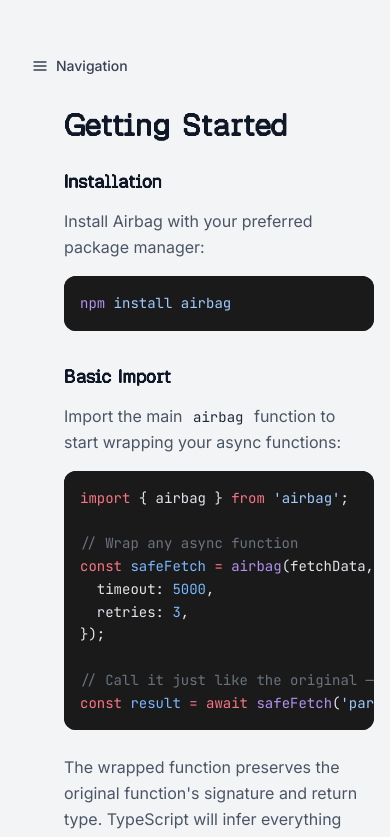
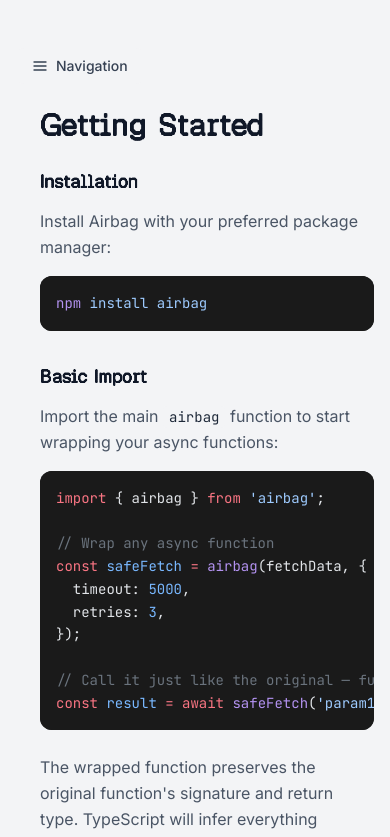
Before and after one commit to Hendo10X/Airbag, a React (Vite) app in the folder website/: page /docs in a window 390 px wide. Shown: the top 837 px of the page. Built offline with nearby package versions, Linux system fonts and the light colour scheme.

Commit message:
style: adjust layout and spacing in Docs component for improved responsiveness and alignment

```diff
--- a/website/src/pages/Docs.tsx
+++ b/website/src/pages/Docs.tsx
@@ -12,7 +12,7 @@ export default function Docs() {
   const [sidebarOpen, setSidebarOpen] = useState(false)
 
   return (
-    <div className="max-w-6xl mx-auto px-4 py-12">
+    <div className="max-w-5xl mx-auto px-4 py-12">
       {/* Mobile menu button */}
       <button
         onClick={() => setSidebarOpen(true)}
@@ -26,9 +26,9 @@ export default function Docs() {
         Navigation
       </button>
 
-      <div className="flex gap-12">
+      <div className="flex gap-6 lg:gap-16">
         {/* Sidebar */}
-        <div className="hidden lg:block w-56 shrink-0">
+        <div className="hidden lg:block w-44 shrink-0">
           <Sidebar isOpen={sidebarOpen} onClose={() => setSidebarOpen(false)} />
         </div>
 
@@ -37,8 +37,8 @@ export default function Docs() {
           <Sidebar isOpen={sidebarOpen} onClose={() => setSidebarOpen(false)} />
         </div>
 
-        {/* Content */}
-        <div className="flex-1 min-w-0 space-y-16">
+        {/* Content - centered with max-width */}
+        <div className="flex-1 min-w-0 max-w-2xl mx-auto space-y-16">
           <GettingStarted />
           <QuickStart />
           <ApiReference />
```
